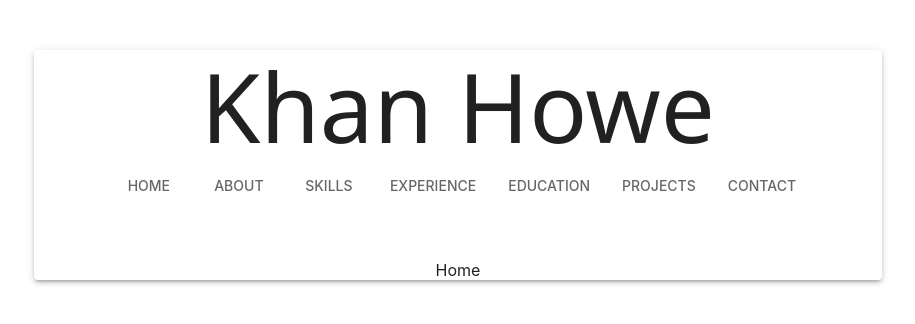
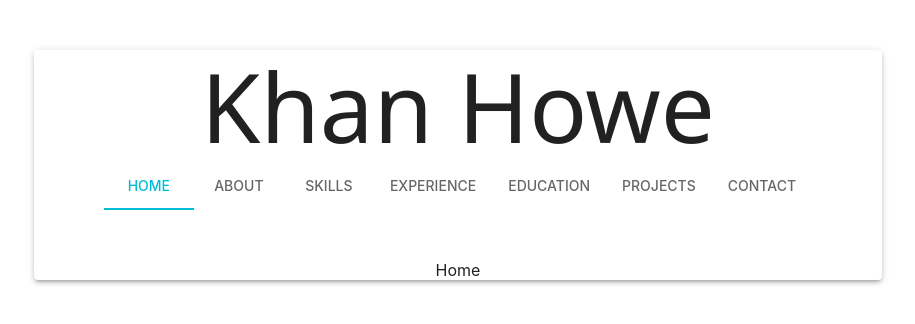
Before and after one commit to khanhowe/khan-dev, a React (Create React App) app: page / in a window 1280 px wide. Shown: the top 324 px of the page, without its empty margins (182-1097 px from the left). Built offline with nearby package versions, Linux system fonts and the light colour scheme.

Commit message:
Fix material UI component value property

```diff
--- a/src/App.tsx
+++ b/src/App.tsx
@@ -5,7 +5,6 @@ import { Paper, ThemeProvider } from '@mui/material';
 import Grid from '@mui/system/Unstable_Grid/Grid';
 import theme from './theme';
 import NavBar from './components/NavBar';
-import { useState } from 'react';
 import { BrowserRouter as Router, Route, Routes} from 'react-router-dom';
 import About from './pages/About';
 import Home from './pages/Home';
--- a/src/components/NavBar.tsx
+++ b/src/components/NavBar.tsx
@@ -1,5 +1,5 @@
 import { Tab, Tabs } from "@mui/material";
-import React from "react";
+import React, { useState } from "react";
 import { useNavigate } from 'react-router-dom';
 import '../styles/NavBar.css';
 
@@ -13,17 +13,18 @@ const a11yProps = (index: number) => {
     };
 }
 
-const NavBar: React.FC<NavBarProps> = ({}) => {
+const NavBar: React.FC<NavBarProps> = () => {
+    const [pageSelect, setPageSelect] = useState<number>(0);
     const navigate = useNavigate();
     const routes = ['/', '/about', '/skills', '/experience', '/education', '/projects', '/contact'];
 
     const handleChange = (event: React.SyntheticEvent, newValue: number) => {
-        console.log('Navigate to ', routes[newValue]);
+        setPageSelect(newValue);
         navigate(routes[newValue]);
     };
     return (
         <div className='navbar-div'>
-            <Tabs value={false} onChange={handleChange} className='navbar'>
+            <Tabs value={pageSelect} onChange={handleChange} className='navbar'>
                 <Tab label='Home' {...a11yProps(0)}/>
                 <Tab label='About' {...a11yProps(1)}/>
                 <Tab label='Skills' {...a11yProps(2)}/>
```
